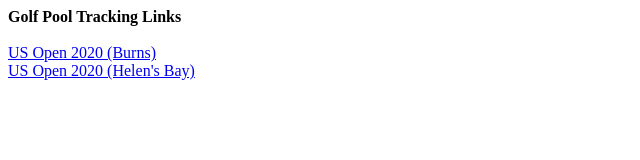
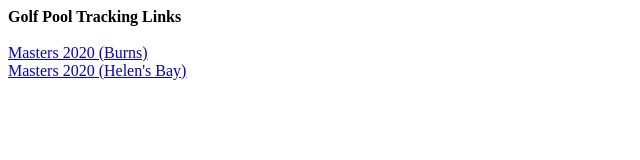
Before and after one commit to GolfPoolTracking/golfpooltracking.github.io, a plain HTML site: page index.html in a window 1280 px wide. Shown: the full height of the page, 0-640 px from the left. Drawn offline with Linux system fonts and the light colour scheme.

Commit message:
Update index.html

```diff
--- a/index.html
+++ b/index.html
@@ -17,8 +17,8 @@
 <a href="/Burns/USOpen2020">US Open 2020 (Burns)</a><br>
 <a href="/Helen'sBay/USOpen2020">US Open 2020 (Helen's Bay)</a><br>-->
 
-<a href="/Burns/Masters2020">US Open 2020 (Burns)</a><br>
-<a href="/Helen'sBay/Masters2020">US Open 2020 (Helen's Bay)</a><br>
+<a href="/Burns/Masters2020">Masters 2020 (Burns)</a><br>
+<a href="/Helen'sBay/Masters2020">Masters 2020 (Helen's Bay)</a><br>
 
 <script>var clicky_site_ids = clicky_site_ids || []; clicky_site_ids.push(101261230);</script>
 <script async src="//static.getclicky.com/js"></script>
```
